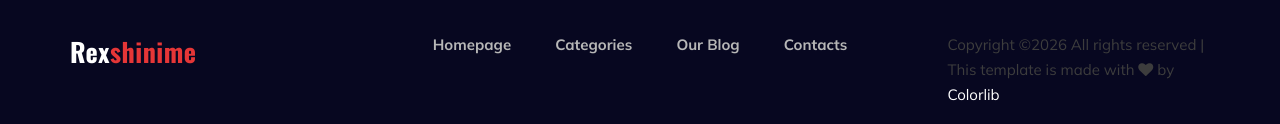
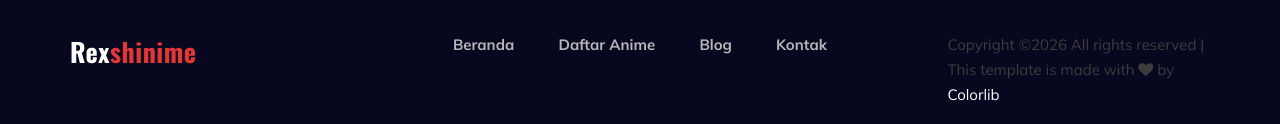
Before and after one commit to Rexshin20/Rexshinime, a plain HTML site: page anime-details.html in a window 1280 px wide. Shown: the part 1879-2003 px from the top of the page. Drawn offline with nearby package versions, Linux system fonts and the light colour scheme.

```diff
--- a/anime-details.html
+++ b/anime-details.html
@@ -265,10 +265,10 @@
                     <div class="col-lg-6">
                         <div class="footer__nav">
                             <ul>
-                                <li class="active"><a href="./index.html">Homepage</a></li>
-                                <li><a href="./categories.html">Categories</a></li>
-                                <li><a href="./blog.html">Our Blog</a></li>
-                                <li><a href="#">Contacts</a></li>
+                                <li class="active"><a href="./index.html">Beranda</a></li>
+                                <li><a href="./categories.html">Daftar Anime</a></li>
+                                <li><a href="./blog.html">Blog</a></li>
+                                <li><a href="#">Kontak</a></li>
                             </ul>
                         </div>
                     </div>
```
Also changed, not shown: anime-watching.html (+4 -4 lines), categories.html (+4 -4 lines), index.html (+4 -4 lines).
